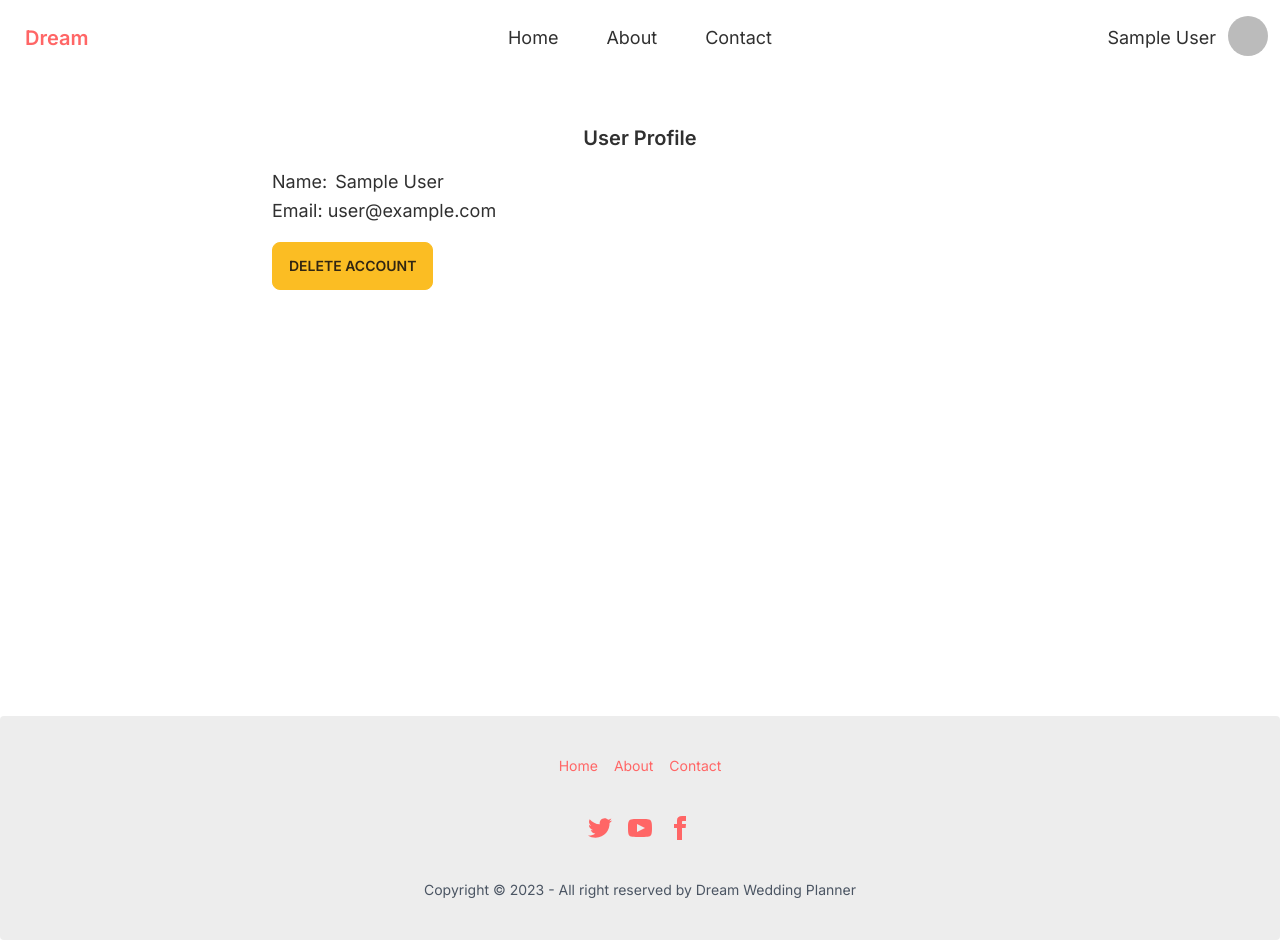
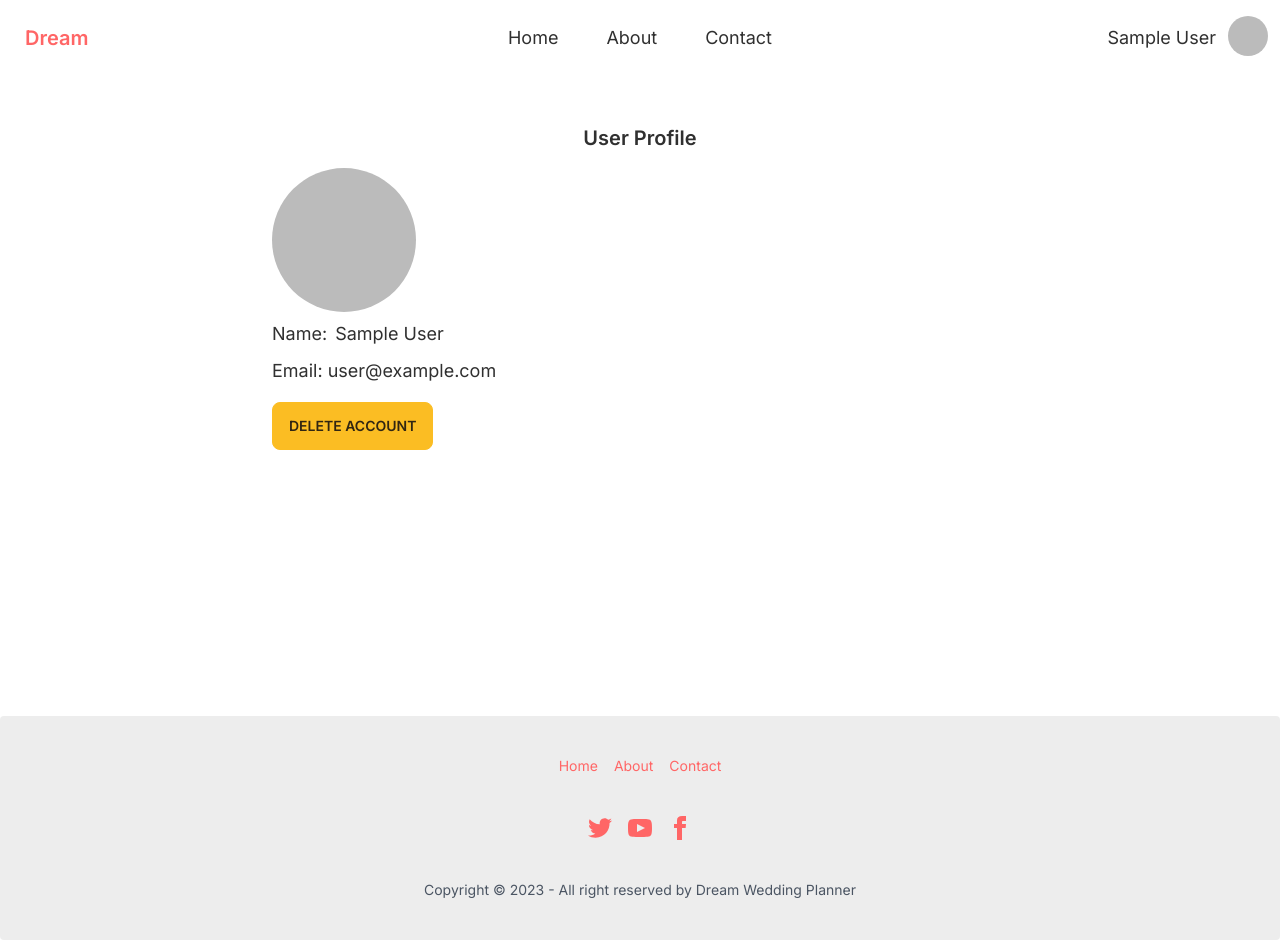
Before and after one commit to mehediy/wedding-event-management, a React (Vite) app: page /profile in a window 1280 px wide. Built offline with nearby package versions, Linux system fonts and the light colour scheme; no server answers; sample sign-in values are in the browser's storage.

Commit message:
update name, photo url

```diff
--- a/src/Pages/Profile.jsx
+++ b/src/Pages/Profile.jsx
@@ -1,12 +1,10 @@
 import { getAuth, deleteUser, updateProfile } from "firebase/auth";
 import app from "../firebase/firebaseConfig";
 import { toast } from "react-toastify";
-import { useNavigate } from "react-router-dom";
 
 const Profile = () => {
   const auth = getAuth(app);
   const user = auth.currentUser;
-  const navigate = useNavigate();
   //   console.log(user);
 
   const deleteHandler = () => {
@@ -19,8 +17,10 @@ const Profile = () => {
     e.preventDefault();
     const form = new FormData(e.currentTarget);
     const name = form.get("name");
+    const photo = form.get("photo");
     updateProfile(auth.currentUser, {
       displayName: name,
+      photoURL: photo,
     })
       .then(() => {
         window.location.reload(false);
@@ -36,27 +36,53 @@ const Profile = () => {
       <div>
         <h1 className="text-center text-xl font-semibold mb-4">User Profile</h1>
         <div>
+          <div className="flex flex-col gap-2">
+            {/* Update profile */}
+            <form
+              className="flex gap-2 items-start flex-col"
+              onSubmit={updateHandler}
+            >
+              <div className="flex gap-2 items-center">
+                {(user.photoURL && (
+                  <img
+                    className="h-full w-36 rounded-full"
+                    src={user.photoURL}
+                  />
+                )) || (
+                  <>
+                    <p>Photo: </p>
+                    <input
+                      type="text"
+                      className="input input-bordered w-full max-w-xs focus:outline-none focus:border-primary"
+                      name="photo"
+                      placeholder="Photo url"
+                    />
+                  </>
+                )}
+              </div>
+
               <div className="flex gap-2 items-center">
                 <p>Name: </p>
                 {user.displayName || (
-              // Set full name
-              <form
-                className="flex gap-2 items-center"
-                onSubmit={updateHandler}
-              >
                   <input
                     type="text"
                     className="input input-bordered w-full max-w-xs focus:outline-none focus:border-primary"
                     name="name"
                     placeholder="Full name"
+                    required
                   />
-                <button className="btn btn-primary" type="submit">
-                  Set
-                </button>
-              </form>
                 )}
               </div>
+
               <p>Email: {user.email}</p>
+
+              {!(user.displayName && user.photoURL) && (
+                <button className="btn btn-primary" type="submit">
+                  Update
+                </button>
+              )}
+            </form>
+          </div>
           <button
             onClick={() => document.getElementById("deleteModal").showModal()}
             className="btn btn-warning mt-4"
```
Lines whose indentation alone changed are shown as unchanged.
